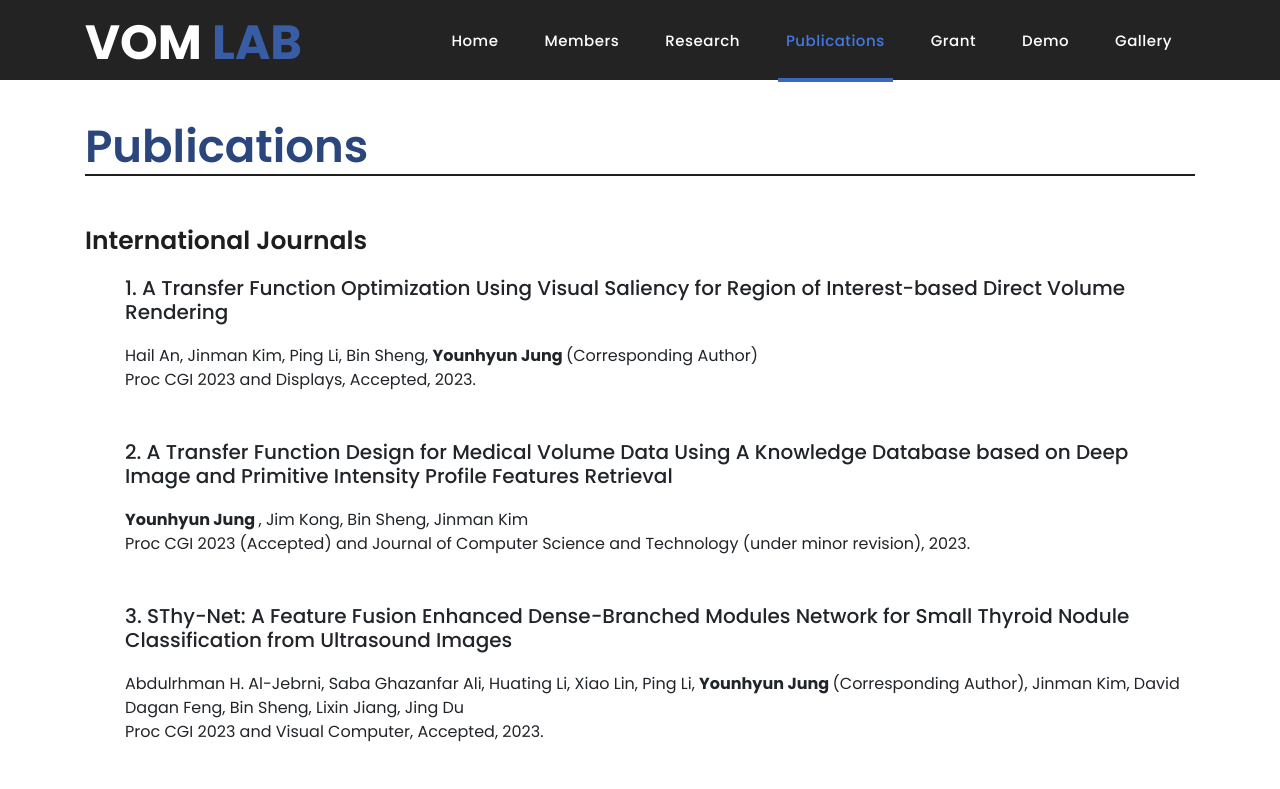
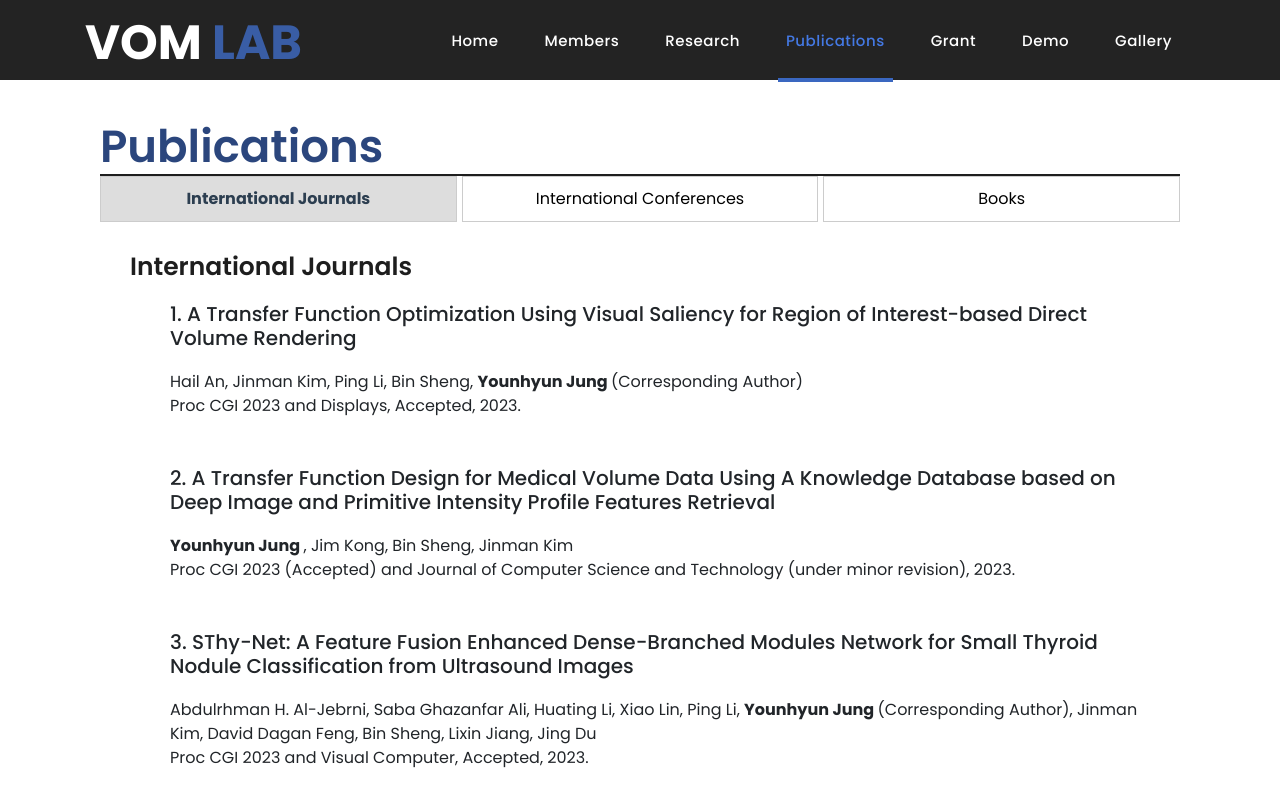
Before and after one commit to Gachon-VisualizationandMixedRealityLab/VOM, a plain HTML site: page publications.html in a window 1280 px wide. Shown: the top 789 px of the page. Drawn offline with Linux system fonts and the light colour scheme.

Commit message:
publication update
publication update

```diff
--- a/assets/csv/member.csv
+++ b/assets/csv/member.csv
@@ -1,5 +1,4 @@
 degree,name,email,RA,imagelink
-vs,Hoijoon Jung from The University of Sydney,hjun6058@uni.sydney.edu.au,Mixed Reality,member_hj.jpg
 us,Hyeonji Kim,hjkim1770@gmail.com,TBD,member_khj.jpg
 us,Yejin Kim,vvvsfhk@naver.com,TBD,member_yj.jpg
 phd,Suhyeon Kim,kih629@gachon.ac.kr,"Mixed Reality, Deep Learning",member_sh.jpg
@@ -7,8 +6,8 @@ phd,Haill An,xenotic@gachon.ac.kr,"Visualization, Deep Learning",member_hi.png
 phd,Zainab Ghazanfar,zainabghazanfar848@gmail.com,Deep Learning,member_Zainab.jpg
 ms,Jaejun Park,3636qq@gachon.ac.kr,Mixed Reality,member_jj.png
 bm,Junseo Choi,chjwest01@gmail.com,"Visualization, Deep Learning",member_js.jpg
-al,Jihu Kim,paransky9577@gmail.com,Deep Learning,member_kjh.jpg
 al,Sungmin Lee,smlee@radisentech.com,"Visualization, Deep Learning (Employed at : RadiSen)",member_sm.jpg
 al,Myungji Song,qqqgina@gachon.ac.kr,Mixed Reality (Employed at : SKIA),member_mj.jpg
 rf,Jawad Khan,jkhanbk1@gachon.ac.kr,Text Mining,member_Jawad Khan.png
 rf,Nasir Raham,nrahim3797@gmail.com,Computer Vision,member_Nasir.jpg
+vs,Hoijoon Jung from The University of Sydney,hjun6058@uni.sydney.edu.au,Mixed Reality,member_hj.jpg
--- a/publications.html
+++ b/publications.html
@@ -25,6 +25,83 @@
   <link rel="stylesheet" href="assets/css/templatemo-sixteen.css">
   <link rel="stylesheet" href="assets/css/owl.css">
 
+  <!-- Custom CSS to manage tab visibility -->
+  <style>
+    .pro,
+    .stu,
+    .books {
+      display: none;
+      /* 기본적으로 모든 탭 내용을 숨김 */
+    }
+
+    .pro.active,
+    .stu.active,
+    .books.active {
+      display: block;
+      /* 활성화된 탭만 표시 */
+    }
+
+    .filters ul li {
+      cursor: pointer;
+      display: inline-block;
+      padding: 10px 20px;
+      border: 1px solid #ccc;
+      margin-right: 5px;
+    }
+
+    .filters ul li.active {
+      background-color: #ddd;
+    }
+
+    .filter-list {
+      display: flex;
+      /* Flexbox 사용 */
+      justify-content: space-between;
+      /* 항목 사이의 공간을 균등하게 */
+      list-style-type: none;
+      /* 기본 목록 스타일 제거 */
+      padding: 0;
+    }
+
+    .filter-list li {
+      flex: 1;
+      /* 각 항목을 동일한 비율로 나눔 */
+      text-align: center;
+      /* 가운데 정렬 */
+      padding: 10px 20px;
+      border: 1px solid #ccc;
+      margin-right: 5px;
+      cursor: pointer;
+      transition: color 0.3s ease;
+      /* 글씨색 전환 효과 */
+      outline: none;
+      /* 버튼의 아웃라인 제거 */
+      color: #000;
+      /* 기본 글씨 색 검정 */
+    }
+
+    .filter-list li:last-child {
+      margin-right: 0;
+      /* 마지막 항목에 마진 제거 */
+    }
+
+    .filter-list li:hover {
+      color: #2C3E50;
+      /* 마우스 오버 시 글씨 색 변경 (짙은 남색) */
+    }
+
+    .filter-list li.active {
+      color: #2C3E50;
+      /* 활성화된 탭 글씨 색 (짙은 남색) */
+      font-weight: bold;
+      /* 글씨 굵게 */
+    }
+
+    .filter-list li:focus {
+      outline: none;
+      /* 포커스 시 아웃라인 제거 */
+    }
+  </style>
 </head>
 
 <body onload="loaded();">
@@ -69,68 +146,71 @@
         </div>
       </div>
     </nav>
-
   </header>
 
-
+  <!-- Publications Section -->
   <div class="publications">
     <div class="publications heading">
       <div class="container">
-        <div class="row">
         <div class="col-md-12">
           <h1>Publications</h1>
-          </div>
-        </div>
           <div class="line"></div>
-      </div>
+          <div class="filters">
+            <ul class="filter-list">
+              <li class="pro active" onclick="showTab('pro')">International Journals</li>
+              <li class="stu" onclick="showTab('stu')">International Conferences</li>
+              <li class="books" onclick="showTab('books')">Books</li>
+            </ul>
           </div>
 
+          <div class="content">
+
+            <div class="col-md-12 pro active">
               <div class="container">
                 <div class="row">
                   <div class="col-md-12 header">
                     <h1>International Journals</h1>
+                    <ol id="Journals">
+                      <!-- 여기에 International Journals 목록을 추가 -->
+                    </ol>
                   </div>
                 </div>
+              </div>
+            </div>
+
+            <div class="col-md-12 stu">
+              <div class="container">
                 <div class="row">
-        <div class="col-md-12">
-          <ol id="Journals">
+                  <div class="col-md-12 header">
+                    <h1>International Conferences</h1>
+                    <ol id="Conferences">
+                      <!-- 여기에 International Conferences 목록을 추가 -->
                     </ol>
+                  </div>
+                </div>
+              </div>
+            </div>
+
+            <div class="col-md-12 books">
+              <div class="container">
+                <div class="row">
+                  <div class="col-md-12 header">
+                    <h1>Books</h1>
+                    <ol id="Books">
+                      <!-- 여기에 Books 목록을 추가 -->
+                    </ol>
+                  </div>
+                </div>
               </div>
             </div>
 
           </div>
 
-    <div class="container">
-      <div class="row">
-        <div class="col-md-12 header">
-          <h1>International Conferences</h1>
         </div>
       </div>
-      <div class="row">
-        <div class="col-md-12">
-          <ol id="Conferences">
-          </ol>
     </div>
   </div>
 
-    </div>
-
-
-    <div class="container">
-      <div class="row">
-        <div class="col-md-12 header">
-          <h1>Books</h1>
-        </div>
-      </div>
-      <div class="row">
-        <div class="col-md-12">
-          <ol id="Books">
-          </ol>
-        </div>
-      </div>
-
-    </div>
-  </div>
 
 
   <!-- footer -->
@@ -140,8 +220,11 @@
         <div class="col-md-12">
           <div class="inner-content">
             <p>&copy; 2023 Visualization of Mixed Reality Laboratory
-              <br> School of Computing, Gachon University, 1342 Seongnamdaero, Sujeonggu, Seongnam, Gyeonggido 13120, Republic of Korea, Korea
-              <br>Tel. (+82) 31-750-4771</p>
+              <br> School of Computing, Gachon University, 1342 Seongnamdaero, Sujeonggu, Seongnam, Gyeonggido
+              13120,
+              Republic of Korea, Korea
+              <br>Tel. (+82) 31-750-4771
+            </p>
           </div>
         </div>
       </div>
@@ -162,18 +245,57 @@
   <script src="assets/js/accordions.js"></script>
   <script src="assets/js/forCSV/publications.js"></script>
 
+  <script language="text/Javascript">
+    // clearField 함수는 그대로 둡니다.
+    cleared[0] = cleared[1] = cleared[2] = 0; // set a cleared flag for each field
 
-  <script language="text/Javascript">
-    cleared[0] = cleared[1] = cleared[2] = 0; //set a cleared flag for each field
-    function clearField(t) { //declaring the array outside of the
-      if (!cleared[t.id]) { // function makes it static and global
-        cleared[t.id] = 1; // you could use true and false, but that's more typing
-        t.value = ''; // with more chance of typos
+    function clearField(t) {
+      if (!cleared[t.id]) {
+        cleared[t.id] = 1;
+        t.value = ''; // 필드 초기화 로직
         t.style.color = '#fff';
       }
     }
   </script>
 
+  <script>
+    // 탭 전환 함수
+    function showTab(tab) {
+      // 모든 탭에서 active 클래스를 제거
+      document.querySelectorAll('.filters ul li').forEach(function (el) {
+        el.classList.remove('active');
+      });
+
+      // 클릭한 탭에 active 클래스 추가
+      document.querySelector('.filters ul li.' + tab).classList.add('active');
+
+      // 모든 콘텐츠 숨기기
+      document.querySelectorAll('.content > div').forEach(function (el) {
+        el.style.display = 'none';
+        el.classList.remove('active');
+      });
+
+      // 선택된 콘텐츠만 표시
+      var selectedContent = document.querySelector('.content .' + tab);
+      if (selectedContent) {
+        selectedContent.style.display = 'block';
+        selectedContent.classList.add('active');
+      }
+    }
+
+    // 페이지 로드 후 데이터 로드 및 탭 전환 설정
+    window.onload = function () {
+      // 먼저 publications.js에서 데이터를 로드하고
+      loaded();  // loaded 함수는 publications.js에서 데이터를 로드
+
+      // 데이터가 로드된 후에 탭 전환을 설정
+      setTimeout(function () {
+        showTab('pro'); // 첫 번째 탭을 기본으로 표시
+      }, 1000); // 데이터를 로드하는 데 시간이 필요할 수 있으므로 1초 지연
+    };
+  </script>
+
+
 
 </body>
 
```
Also changed, not shown: member.html (+15 -16 lines). Lines whose indentation alone changed are shown as unchanged.
